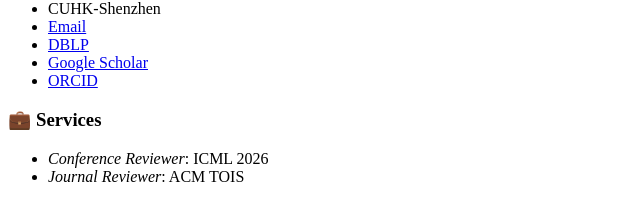
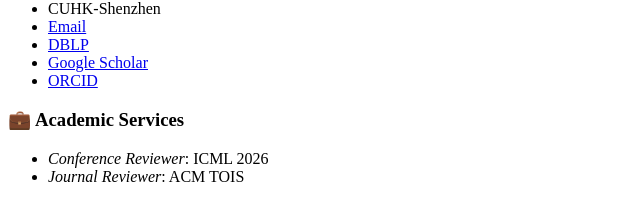
Before and after one commit to chris-Ang-li/chris-Ang-li.github.io, a Jekyll site: the page built from _pages/includes/services.md, in a window 1280 px wide. Shown: the part 259-480 px from the top of the page, without its empty margins (0-640 px from the left). Built offline with Jekyll 4.4.1, drawn with Linux system fonts in a browser that asks for light colours; our own code applies the rules of GitHub Pages for plain Markdown files.

Commit message:
Update services.md

```diff
--- a/_pages/includes/services.md
+++ b/_pages/includes/services.md
@@ -1,3 +1,3 @@
-# 💼 Services
+# 💼 Academic Services
 - *Conference Reviewer*: ICML 2026
 - *Journal Reviewer*: ACM TOIS
```
